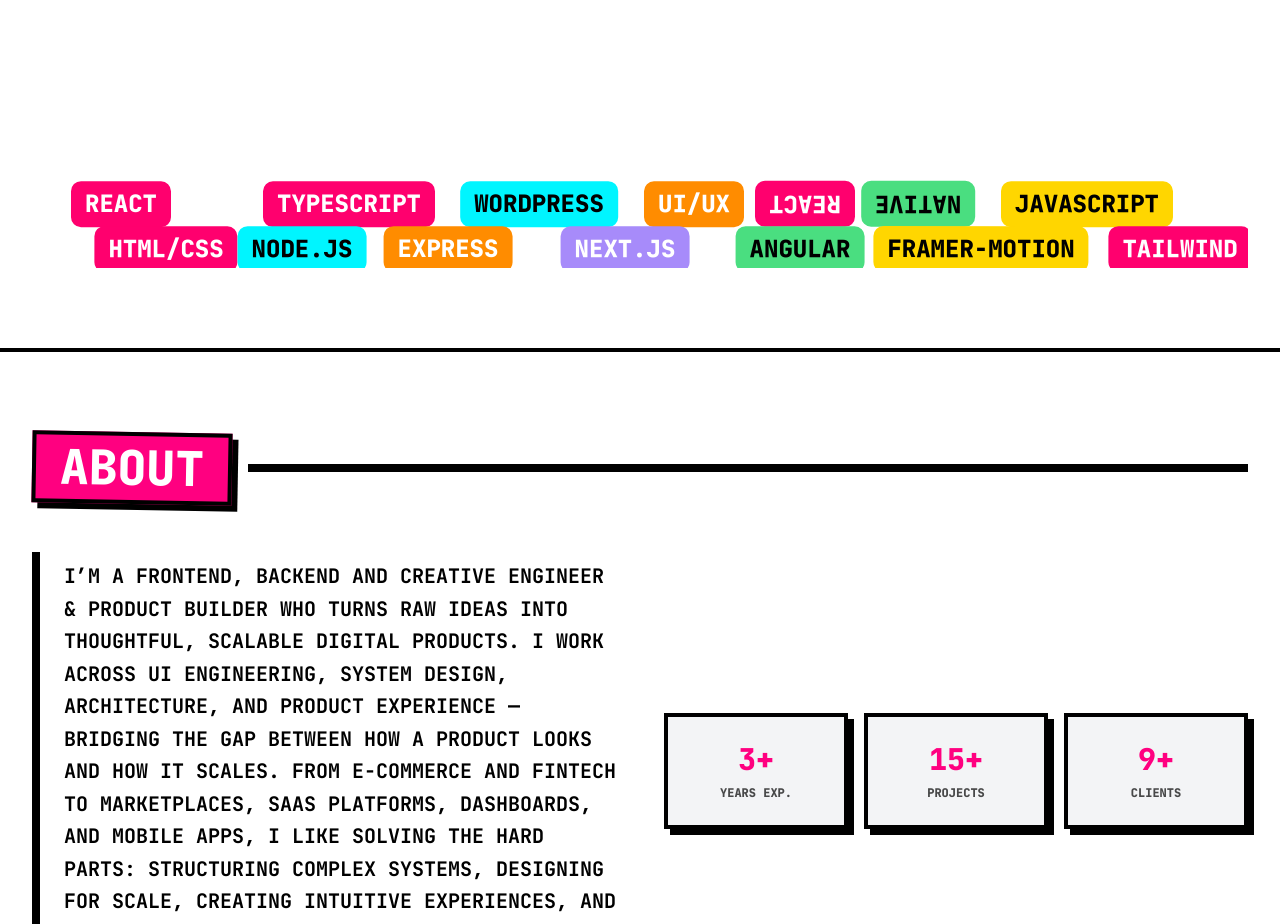
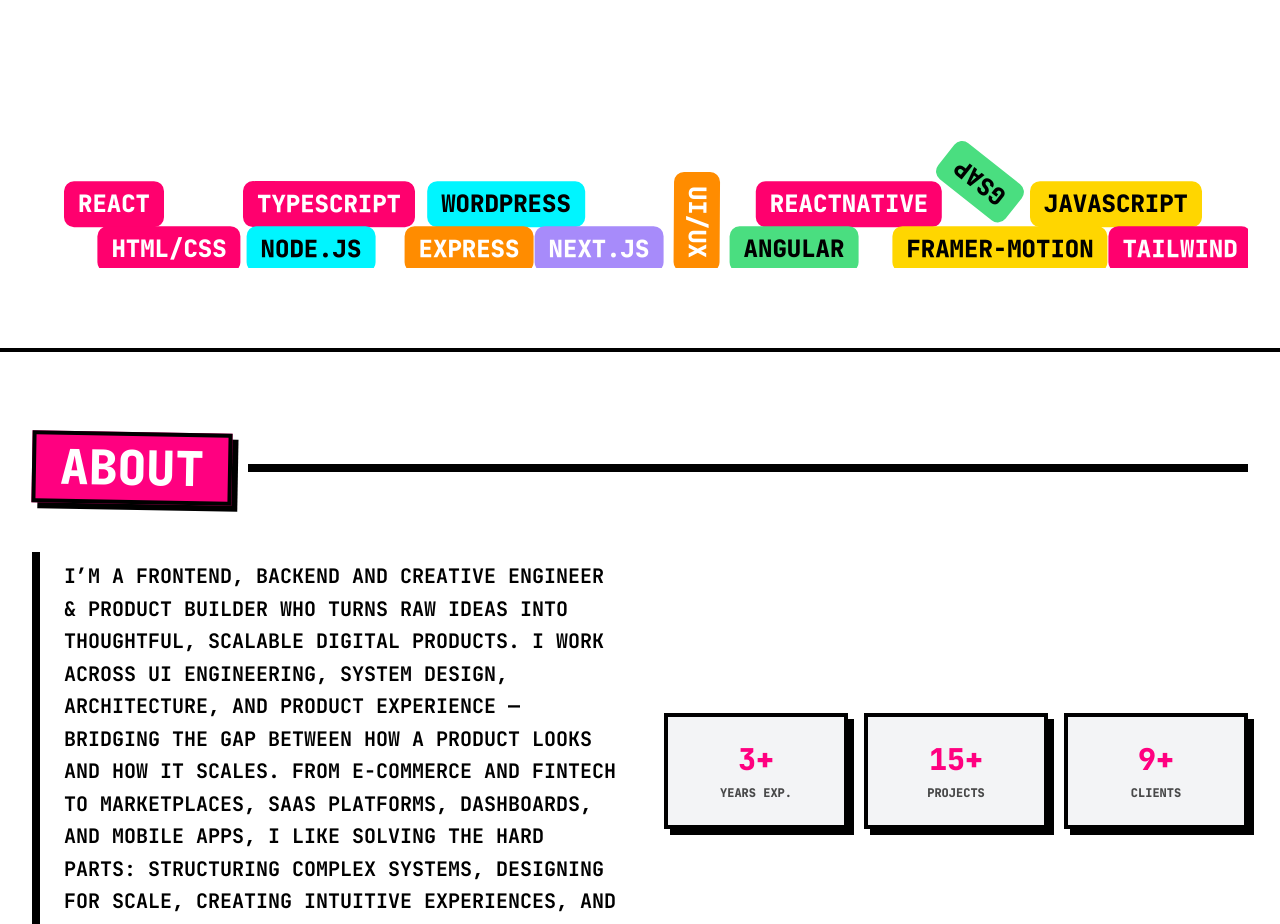
Before and after one commit to olaempire/Olamilekan-Portfolio, a React (Vite) app: page / in a window 1280 px wide. Shown: the part 2920-3844 px from the top of the page. Built offline with nearby package versions, Linux system fonts and the light colour scheme.

Commit message:
React Native and GSAP refix add

```diff
--- a/src/components/sections/Skills.tsx
+++ b/src/components/sections/Skills.tsx
@@ -101,7 +101,7 @@ export function Skills() {
         <div className="mt-16 h-64 bg-[hsl(var(--background))]">
           {skillsDone && (
             <FallingText
-              text="REACT TYPESCRIPT WORDPRESS UI/UX REACT NATIVE JAVASCRIPT HTML/CSS NODE.JS EXPRESS NEXT.JS ANGULAR FRAMER-MOTION TAILWIND"
+              text="REACT TYPESCRIPT WORDPRESS UI/UX REACTNATIVE GSAP JAVASCRIPT HTML/CSS NODE.JS EXPRESS NEXT.JS ANGULAR FRAMER-MOTION TAILWIND"
               highlightWords={['REACT', 'TYPESCRIPT', 'FIGMA']}
               trigger="auto"
               gravity={1}
```
